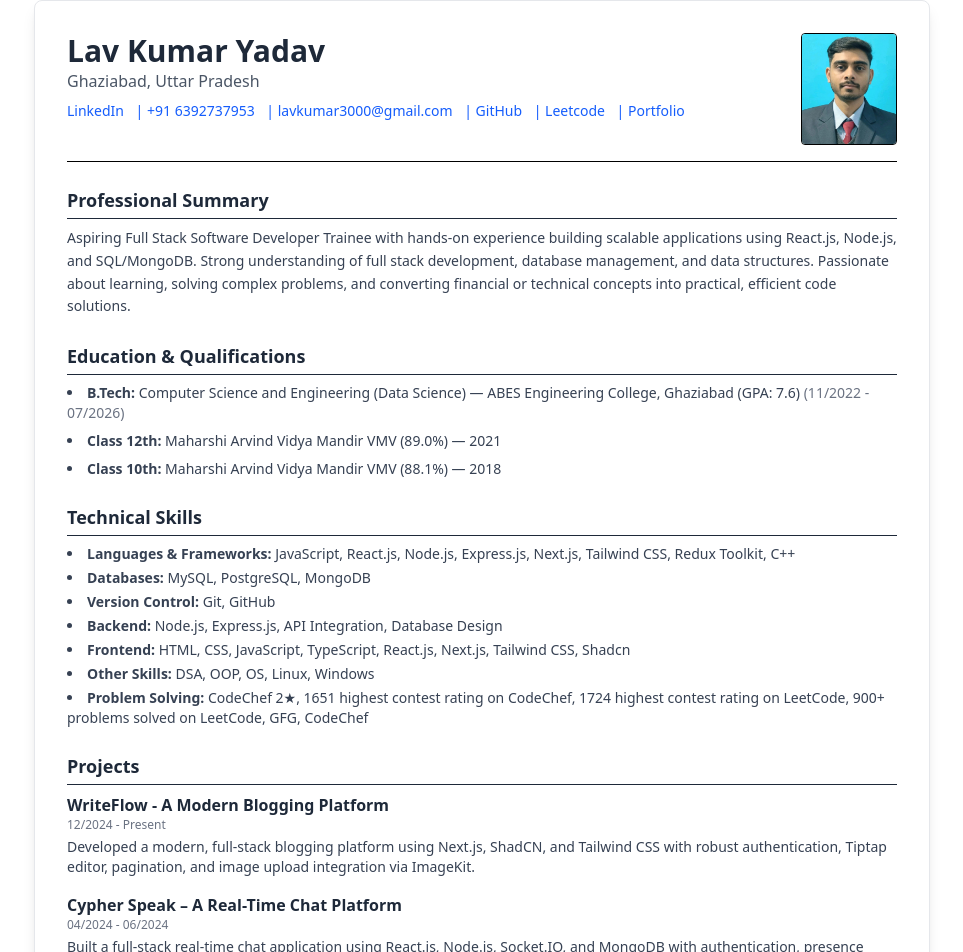
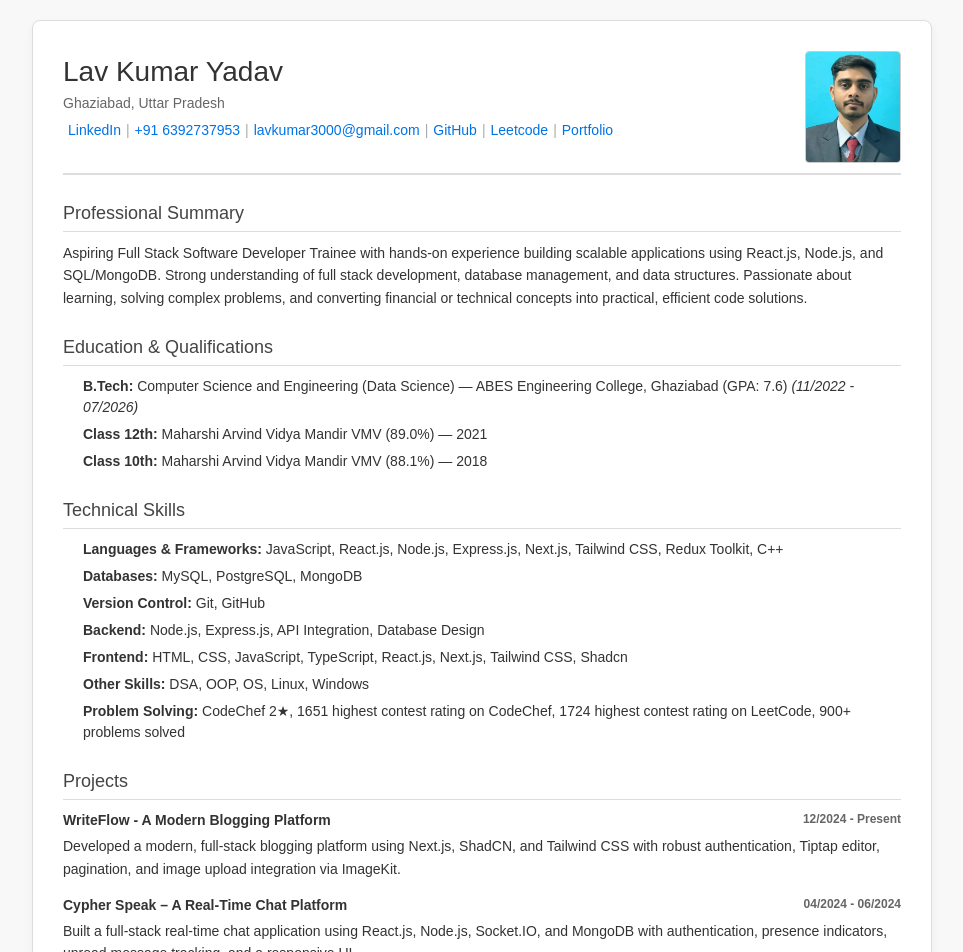
Before and after one commit to lav5588/resume, a React (Vite) app: page / in a window 1280 px wide. Shown: the top 952 px of the page, without its empty margins (158-1121 px from the left). Built offline with nearby package versions, Linux system fonts and the light colour scheme.

Commit message:
removed tailwind

```diff
--- /dev/null
+++ b/src/components/Resume.css
@@ -0,0 +1,109 @@
+body {
+    font-family: Arial, sans-serif;
+    background: #f8f8f8;
+    margin: 0;
+    padding: 20px;
+    color: #333;
+}
+
+.resume-container {
+    max-width: 900px;
+    margin: auto;
+    background: white;
+    padding: 30px;
+    border: 1px solid #ddd;
+    border-radius: 8px;
+    box-shadow: 0 4px 10px rgba(0, 0, 0, 0.05);
+}
+
+.header {
+    display: flex;
+    justify-content: space-between;
+    border-bottom: 2px solid #ddd;
+    padding-bottom: 10px;
+    flex-wrap: wrap;
+}
+
+.header-left h1 {
+    font-size: 28px;
+    margin: 0;
+}
+
+.location {
+    font-size: 14px;
+    color: #666;
+}
+
+.contact-info {
+    margin-top: 6px;
+    font-size: 14px;
+}
+
+.contact-info a {
+    color: #0073e6;
+    text-decoration: none;
+    margin: 0 5px;
+}
+
+.contact-info a:hover {
+    text-decoration: underline;
+}
+
+.divider {
+    color: #aaa;
+}
+
+.header-photo img {
+    width: 96px;
+    height: 112px;
+    object-fit: cover;
+    border: 1px solid #ccc;
+    border-radius: 4px;
+}
+
+section {
+    margin-top: 25px;
+}
+
+section h2 {
+    font-size: 18px;
+    border-bottom: 1px solid #ddd;
+    padding-bottom: 4px;
+    margin-bottom: 10px;
+    color: #444;
+}
+
+section p {
+    font-size: 14px;
+    line-height: 1.6;
+}
+
+ul {
+    font-size: 14px;
+    padding-left: 20px;
+}
+
+ul li {
+    margin-bottom: 6px;
+}
+
+.project {
+    margin-bottom: 15px;
+}
+
+.project-title {
+    font-weight: bold;
+    display: flex;
+    justify-content: space-between;
+    font-size: 14px;
+}
+
+.date {
+    font-size: 12px;
+    color: #666;
+}
+
+.project p {
+    margin-top: 4px;
+    font-size: 14px;
+}
--- a/src/components/Resume.tsx
+++ b/src/components/Resume.tsx
@@ -1,97 +1,161 @@
+import React from "react";
+import "./Resume.css";
 
+interface HeaderProps{
+    name: string;
+    location: string;
+    contacts: { label: string; href: string }[];
+    photo: string
+}
 
-const Header = () => {
+const Header = ({ name, location, contacts, photo }:HeaderProps) => {
     return (
-        <div className="flex justify-between items-start border-b pb-4">
-            <div>
-                <h1 className="text-3xl font-bold text-gray-800">Lav Kumar Yadav</h1>
-                <p className="text-gray-600">Ghaziabad, Uttar Pradesh</p>
-                <div className="mt-2 space-x-2 text-sm text-blue-600">
-                    <a href="https://www.linkedin.com/in/lav-kumar-yadav-b26853223/" target="_blank" rel="noreferrer">LinkedIn</a> |
-                    <a href="tel:+916392737953"> +91 6392737953</a> |
-                    <a href="mailto:lavkumar3000@gmail.com"> lavkumar3000@gmail.com</a> |
-                    <a href="https://github.com/lav5588" target="_blank" rel="noreferrer"> GitHub</a> |
-                    <a href="https://leetcode.com/u/lav5588/" target="_blank" rel="noreferrer"> Leetcode</a> |
-                    <a href="https://lav-kumar-yadav.onrender.com/" target="_blank" rel="noreferrer"> Portfolio</a>
+        <div className="header">
+            <div className="header-left">
+                <h1>{name}</h1>
+                <p className="location">{location}</p>
+                <div className="contact-info">
+                    {contacts.map((c, i) => (
+                        <React.Fragment key={i}>
+                            <a href={c.href} target="_blank" rel="noreferrer">
+                                {c.label}
+                            </a>
+                            {i < contacts.length - 1 && <span className="divider">|</span>}
+                        </React.Fragment>
+                    ))}
                 </div>
             </div>
-            {/* Passport Size Photo */}
-            <img
-                src="/LAV PROFILE.jpg" // replace with actual photo path
-                alt="Lav Kumar Yadav"
-                className="w-24 h-28 object-cover rounded border"
-            />
+            <div className="header-photo">
+                <img src={photo} alt={name} />
+            </div>
         </div>
-
-    )
-}
+    );
+};
 
 export default function Resume() {
     return (
-        <div className="max-w-4xl mx-auto bg-white shadow-lg p-8 rounded-lg border border-gray-200">
+        <div className="resume-container">
             {/* Header */}
-            <Header />
-            {/* Section: Professional Summary */}
-            <section className="mt-6">
-                <h2 className="text-lg font-semibold border-b pb-1 mb-2 text-gray-800">Professional Summary</h2>
-                <p className="text-gray-700 text-sm leading-relaxed">
-                    Aspiring Full Stack Software Developer Trainee with hands-on experience building scalable applications using React.js, Node.js, and SQL/MongoDB. Strong understanding of full stack development, database management, and data structures. Passionate about learning, solving complex problems, and converting financial or technical concepts into practical, efficient code solutions.
+            <Header
+                name="Lav Kumar Yadav"
+                location="Ghaziabad, Uttar Pradesh"
+                photo="/LAV PROFILE.jpg"
+                contacts={[
+                    {
+                        label: "LinkedIn",
+                        href: "https://www.linkedin.com/in/lav-kumar-yadav-b26853223/",
+                    },
+                    { label: "+91 6392737953", href: "tel:+916392737953" },
+                    { label: "lavkumar3000@gmail.com", href: "mailto:lavkumar3000@gmail.com" },
+                    { label: "GitHub", href: "https://github.com/lav5588" },
+                    { label: "Leetcode", href: "https://leetcode.com/u/lav5588/" },
+                    { label: "Portfolio", href: "https://lav-kumar-yadav.onrender.com/" },
+                ]}
+            />
+
+            {/* Professional Summary */}
+            <section>
+                <h2>Professional Summary</h2>
+                <p>
+                    Aspiring Full Stack Software Developer Trainee with hands-on
+                    experience building scalable applications using React.js, Node.js,
+                    and SQL/MongoDB. Strong understanding of full stack development,
+                    database management, and data structures. Passionate about learning,
+                    solving complex problems, and converting financial or technical
+                    concepts into practical, efficient code solutions.
                 </p>
             </section>
 
-            {/* Section: Education */}
-            <section className="mt-6">
-                <h2 className="text-lg font-semibold border-b pb-1 mb-2 text-gray-800">Education & Qualifications</h2>
-                <ul className="list-disc list-inside text-sm text-gray-700 space-y-2">
-                    <li><strong>B.Tech:</strong> Computer Science and Engineering (Data Science) — ABES Engineering College, Ghaziabad (GPA: 7.6) <span className="text-gray-500">(11/2022 - 07/2026)</span></li>
-                    <li><strong>Class 12th:</strong> Maharshi Arvind Vidya Mandir VMV (89.0%) — 2021</li>
-                    <li><strong>Class 10th:</strong> Maharshi Arvind Vidya Mandir VMV (88.1%) — 2018</li>
+            {/* Education */}
+            <section>
+                <h2>Education & Qualifications</h2>
+                <ul>
+                    <li>
+                        <strong>B.Tech:</strong> Computer Science and Engineering (Data
+                        Science) — ABES Engineering College, Ghaziabad (GPA: 7.6){" "}
+                        <em>(11/2022 - 07/2026)</em>
+                    </li>
+                    <li>
+                        <strong>Class 12th:</strong> Maharshi Arvind Vidya Mandir VMV
+                        (89.0%) — 2021
+                    </li>
+                    <li>
+                        <strong>Class 10th:</strong> Maharshi Arvind Vidya Mandir VMV
+                        (88.1%) — 2018
+                    </li>
                 </ul>
             </section>
 
-            {/* Section: Technical Skills */}
-            <section className="mt-6">
-                <h2 className="text-lg font-semibold border-b pb-1 mb-2 text-gray-800">Technical Skills</h2>
-                <ul className="list-disc list-inside text-sm text-gray-700 space-y-1">
-                    <li><strong>Languages & Frameworks:</strong> JavaScript, React.js, Node.js, Express.js, Next.js, Tailwind CSS, Redux Toolkit, C++</li>
-                    <li><strong>Databases:</strong> MySQL, PostgreSQL, MongoDB</li>
-                    <li><strong>Version Control:</strong> Git, GitHub</li>
-                    <li><strong>Backend:</strong> Node.js, Express.js, API Integration, Database Design</li>
-                    <li><strong>Frontend:</strong> HTML, CSS, JavaScript, TypeScript, React.js, Next.js, Tailwind CSS, Shadcn</li>
-                    <li><strong>Other Skills:</strong> DSA, OOP, OS, Linux, Windows</li>
-                    <li><strong>Problem Solving:</strong> CodeChef 2★, 1651 highest contest rating on CodeChef, 1724 highest contest rating on LeetCode, 900+ problems solved on LeetCode, GFG, CodeChef</li>
+            {/* Technical Skills */}
+            <section>
+                <h2>Technical Skills</h2>
+                <ul>
+                    <li>
+                        <strong>Languages & Frameworks:</strong> JavaScript, React.js,
+                        Node.js, Express.js, Next.js, Tailwind CSS, Redux Toolkit, C++
+                    </li>
+                    <li>
+                        <strong>Databases:</strong> MySQL, PostgreSQL, MongoDB
+                    </li>
+                    <li>
+                        <strong>Version Control:</strong> Git, GitHub
+                    </li>
+                    <li>
+                        <strong>Backend:</strong> Node.js, Express.js, API Integration,
+                        Database Design
+                    </li>
+                    <li>
+                        <strong>Frontend:</strong> HTML, CSS, JavaScript, TypeScript,
+                        React.js, Next.js, Tailwind CSS, Shadcn
+                    </li>
+                    <li>
+                        <strong>Other Skills:</strong> DSA, OOP, OS, Linux, Windows
+                    </li>
+                    <li>
+                        <strong>Problem Solving:</strong> CodeChef 2★, 1651 highest contest
+                        rating on CodeChef, 1724 highest contest rating on LeetCode, 900+
+                        problems solved
+                    </li>
                 </ul>
             </section>
 
-            {/* Section: Projects */}
-            <section className="mt-6">
-                <h2 className="text-lg font-semibold border-b pb-1 mb-2 text-gray-800">Projects</h2>
-
-                <div className="mb-4">
-                    <h3 className="font-semibold text-gray-800">WriteFlow - A Modern Blogging Platform</h3>
-                    <p className="text-xs text-gray-500">12/2024 - Present</p>
-                    <p className="text-sm text-gray-700 mt-1">
-                        Developed a modern, full-stack blogging platform using Next.js, ShadCN, and Tailwind CSS with robust authentication, Tiptap editor, pagination, and image upload integration via ImageKit.
+            {/* Projects */}
+            <section>
+                <h2>Projects</h2>
+                <div className="project">
+                    <div className="project-title">
+                        <span>WriteFlow - A Modern Blogging Platform</span>
+                        <span className="date">12/2024 - Present</span>
+                    </div>
+                    <p>
+                        Developed a modern, full-stack blogging platform using Next.js,
+                        ShadCN, and Tailwind CSS with robust authentication, Tiptap editor,
+                        pagination, and image upload integration via ImageKit.
                     </p>
                 </div>
-
-                <div>
-                    <h3 className="font-semibold text-gray-800">Cypher Speak – A Real-Time Chat Platform</h3>
-                    <p className="text-xs text-gray-500">04/2024 - 06/2024</p>
-                    <p className="text-sm text-gray-700 mt-1">
-                        Built a full-stack real-time chat application using React.js, Node.js, Socket.IO, and MongoDB with authentication, presence indicators, unread message tracking, and a responsive UI.
+                <div className="project">
+                    <div className="project-title">
+                        <span>Cypher Speak – A Real-Time Chat Platform</span>
+                        <span className="date">04/2024 - 06/2024</span>
+                    </div>
+                    <p>
+                        Built a full-stack real-time chat application using React.js,
+                        Node.js, Socket.IO, and MongoDB with authentication, presence
+                        indicators, unread message tracking, and a responsive UI.
                     </p>
                 </div>
             </section>
 
-            {/* Section: Certifications */}
-            <section className="mt-6">
-                <h2 className="text-lg font-semibold border-b pb-1 mb-2 text-gray-800">Certifications</h2>
-                <ul className="list-disc list-inside text-sm text-gray-700">
+            {/* Certifications */}
+            <section>
+                <h2>Certifications</h2>
+                <ul>
                     <li>AWS Academy Introduction to Cloud Semester I</li>
                     <li>AWS Academy Introduction to Cloud Semester II</li>
                     <li>Programming in C (Infosys Springboard)</li>
-                    <li>PCAP - Programming Essentials in Python (Cisco Networking Academy)</li>
+                    <li>
+                        PCAP - Programming Essentials in Python (Cisco Networking Academy)
+                    </li>
                 </ul>
             </section>
         </div>
```
